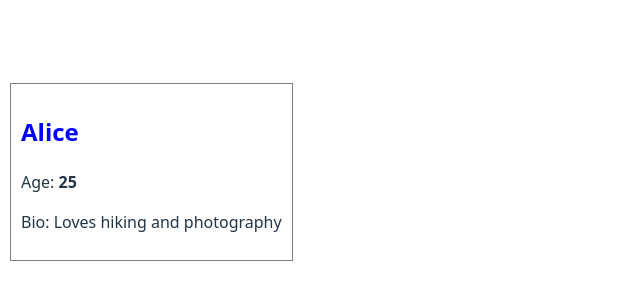
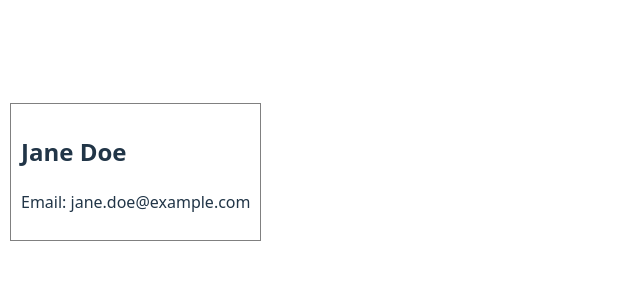
Before and after one commit to ketemaderesa/alx-fe-reactjs, a React (Vite) app in the folder alx-react-app-props/: page / in a window 1280 px wide. Shown: the part 228-528 px from the top of the page, without its empty margins (0-640 px from the left). Built offline with nearby package versions, Linux system fonts and the light colour scheme.

Commit message:
Refactor prop drilling to Context API

```diff
--- a/alx-react-app-props/src/App.jsx
+++ b/alx-react-app-props/src/App.jsx
@@ -4,9 +4,8 @@
 
 function App() {
   const userData = {
-    name: "Alice",
-    age: 25,
-    bio: "Loves hiking and photography"
+    name: "Jane Doe",
+    email: "jane.doe@example.com"
   };
 
   return (
--- a/alx-react-app-props/src/components/UserProfile.jsx
+++ b/alx-react-app-props/src/components/UserProfile.jsx
@@ -6,9 +6,8 @@
 
   return (
     <div style={{ border: "1px solid gray", padding: "10px", margin: "10px" }}>
-      <h2 style={{ color: "blue" }}>{user.name}</h2>
-      <p>Age: <span style={{ fontWeight: "bold" }}>{user.age}</span></p>
-      <p>Bio: {user.bio}</p>
+      <h2>{user.name}</h2>
+      <p>Email: {user.email}</p>
     </div>
   );
 }
```
